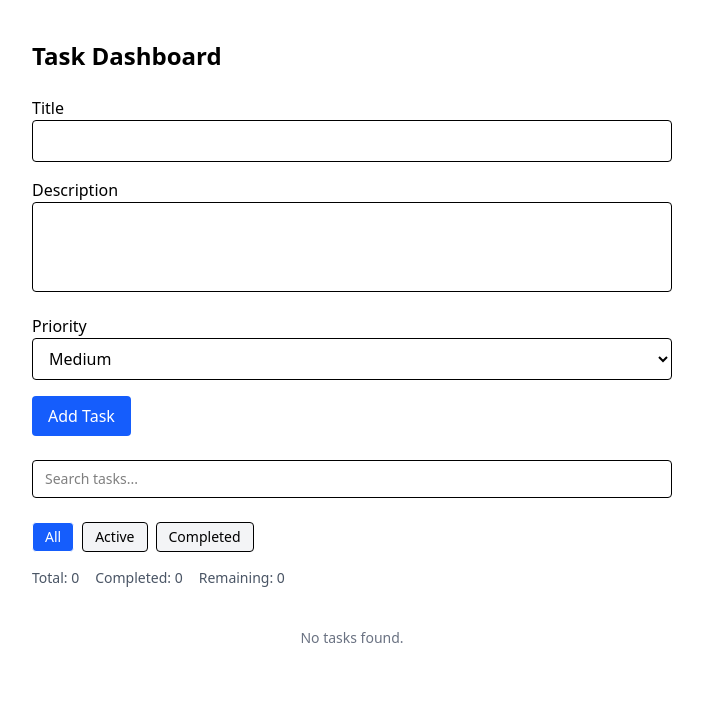
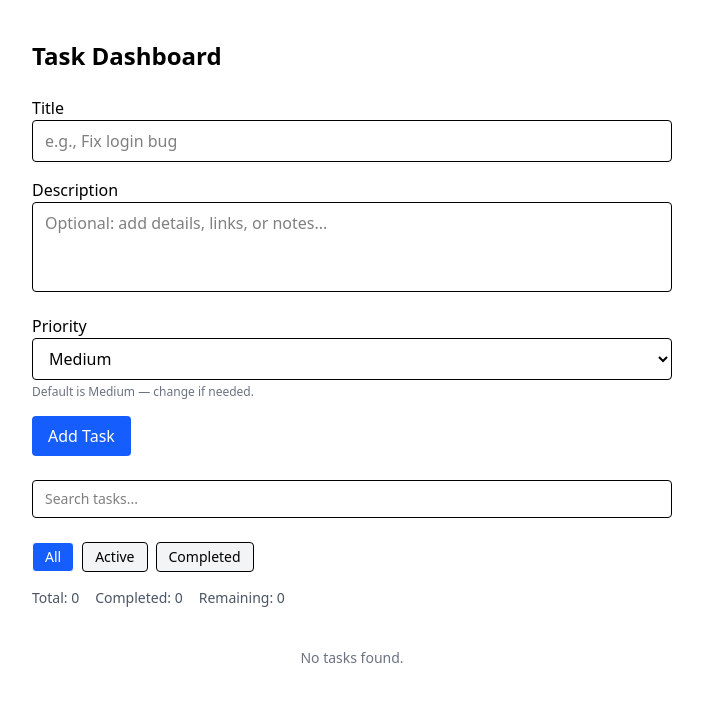
Before and after one commit to johnwary/task-manager-dashboard, a React (Vite) app: page / in a window 1280 px wide. Shown: the top 702 px of the page, without its empty margins (288-991 px from the left). Built offline with nearby package versions, Linux system fonts and the light colour scheme.

Commit message:
chore: added placeholders for ux improvements

```diff
--- a/src/components/TaskForm.tsx
+++ b/src/components/TaskForm.tsx
@@ -81,6 +81,8 @@ export const TaskForm = ({ editingTask, onFinishEdit }: Props) => {
           value={title}
           onChange={(e) => setTitle(e.target.value)}
           className="w-full border px-3 py-2 rounded"
+          placeholder="e.g., Fix login bug"
+          autoComplete="off"
           required
         />
       </div>
@@ -96,6 +98,7 @@ export const TaskForm = ({ editingTask, onFinishEdit }: Props) => {
           onChange={(e) => setDescription(e.target.value)}
           className="w-full border px-3 py-2 rounded resize-none"
           rows={3}
+          placeholder="Optional: add details, links, or notes..."
         />
       </div>
 
@@ -114,6 +117,9 @@ export const TaskForm = ({ editingTask, onFinishEdit }: Props) => {
           <option value="medium">Medium</option>
           <option value="high">High</option>
         </select>
+        <p className="text-xs text-gray-500 mt-1">
+          Default is Medium — change if needed.
+        </p>
       </div>
 
       {/* Submit Button */}
```
